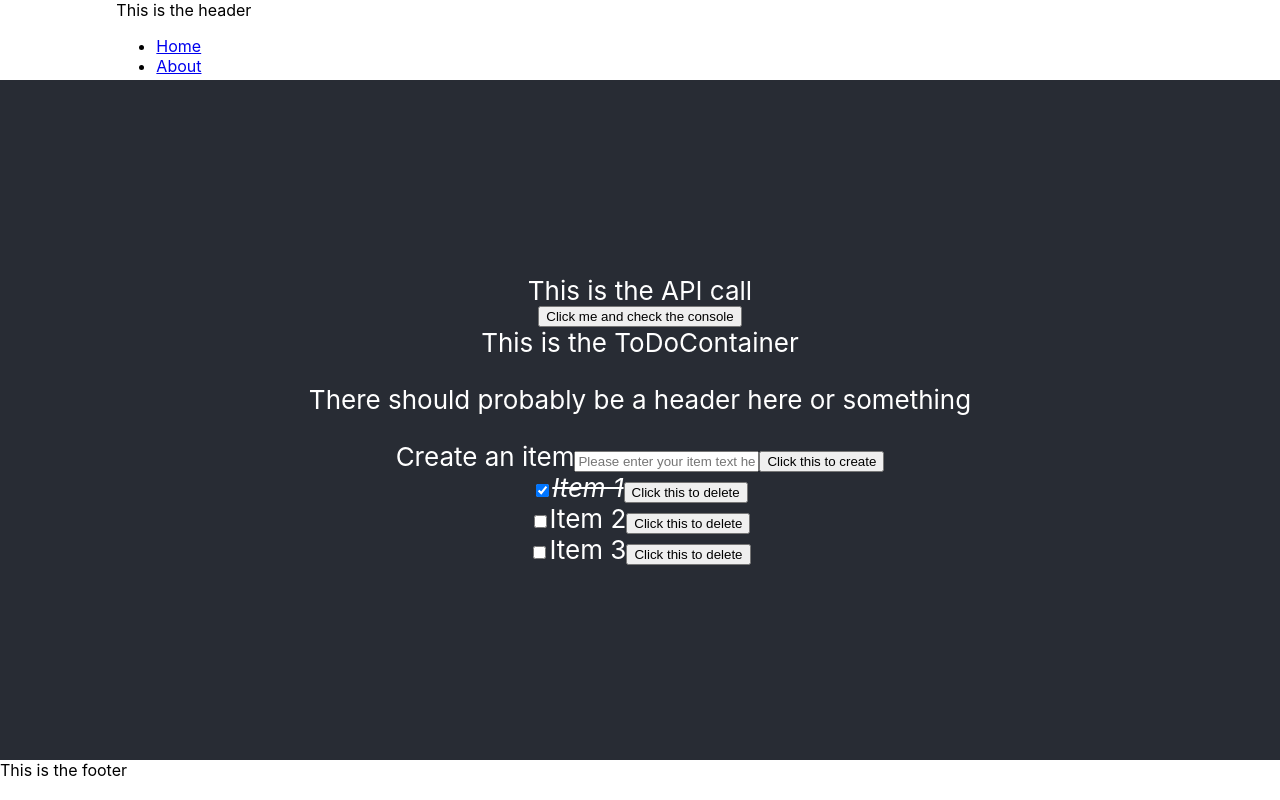
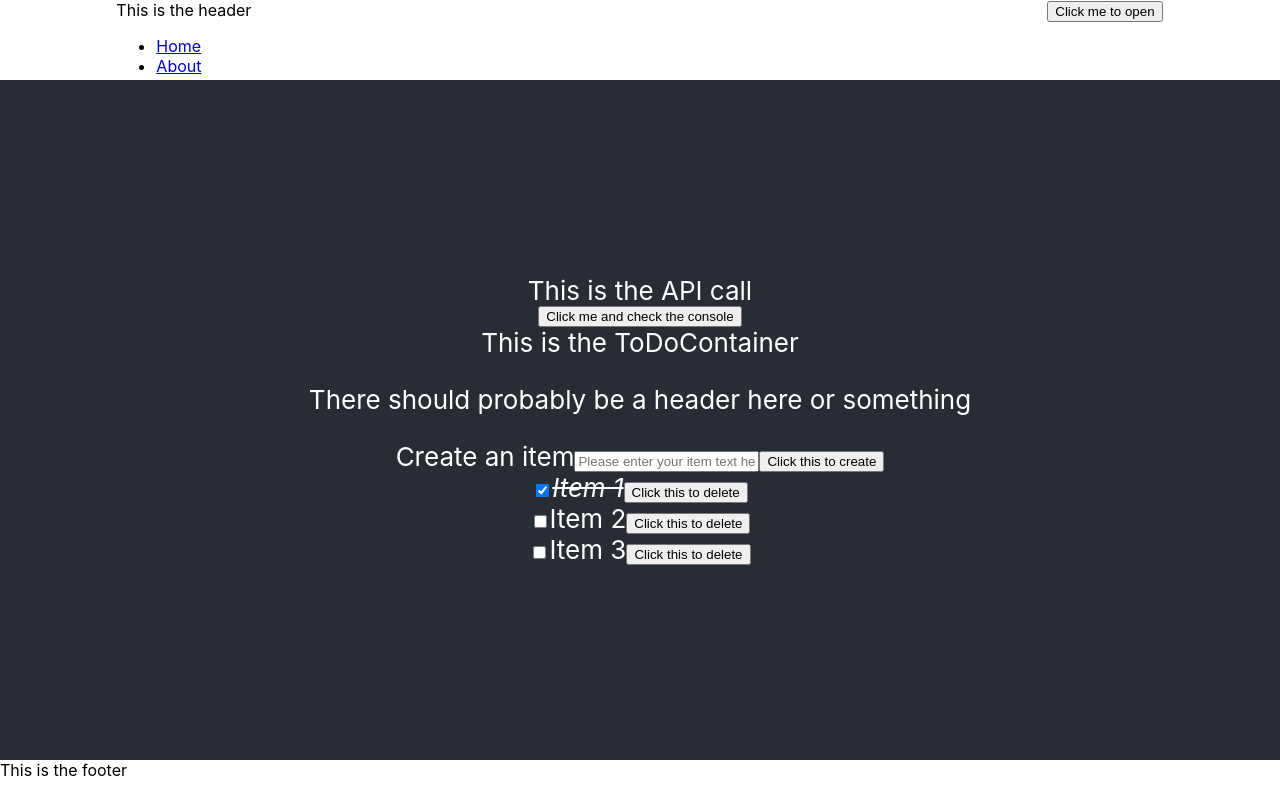
Before and after one commit to Cellv2/mern-auth-todo-app, a React (Create React App) app in the folder client/: page / in a window 1280 px wide. Built offline with nearby package versions, Linux system fonts and the light colour scheme.

Commit message:
Add basic functionality for profile dropdown

```diff
--- a/client/src/components/Header/Header.module.scss
+++ b/client/src/components/Header/Header.module.scss
@@ -1,3 +1,11 @@
+.logo {
+    grid-area: logo;
+}
+
 .header {
     grid-area: header;
 }
+
+.profileDropdown {
+    grid-area: profile;
+}
--- a/client/src/components/Header/Header.tsx
+++ b/client/src/components/Header/Header.tsx
@@ -6,13 +6,16 @@ import About from "../About";
 import User from "../User/User";
 import Login from "..//User/Login";
 import Logout from "..//User/Logout";
+import ProfileDropdown from "./ProfileDropdown";
 
-import styles from './Header.module.scss'
+import styles from "./Header.module.scss";
 
 type Props = {};
 
 const Header = (props: Props) => {
     return (
+        <>
+            <div className={styles.logo}></div>
             <div className={styles.header}>
                 This is the header
                 <Router>
@@ -49,13 +52,15 @@ const Header = (props: Props) => {
                             <Route path="/logout">
                                 <Logout />
                             </Route>
-                        <Route path="/">
-                            {/* <Home /> */}
-                        </Route>
+                            <Route path="/">{/* <Home /> */}</Route>
                         </Switch>
                     </div>
                 </Router>
             </div>
+            <div className={styles.profileDropdown}>
+                <ProfileDropdown />
+            </div>
+        </>
     );
 };
 
--- /dev/null
+++ b/client/src/components/Header/ProfileDropdown.module.scss
@@ -0,0 +1,3 @@
+.closed {
+    visibility: hidden;
+}
--- /dev/null
+++ b/client/src/components/Header/ProfileDropdown.tsx
@@ -0,0 +1,36 @@
+import React, { Component } from "react";
+
+import styles from "./ProfileDropdown.module.scss";
+
+type Props = {};
+type State = {
+    isOpen: boolean;
+};
+
+class ProfileDropdown extends Component<Props, State> {
+    state: State = {
+        isOpen: false,
+    };
+
+    handleDropdownToggle = (): void => {
+        this.setState({ isOpen: !this.state.isOpen });
+
+        return;
+    };
+
+    render() {
+        return (
+            <div>
+                <button onClick={this.handleDropdownToggle}>
+                    Click me to {this.state.isOpen ? "close" : "open"}
+                </button>
+                <ul className={this.state.isOpen ? "open" : `${styles.closed}`}>
+                    <li>View Profile</li>
+                    <li>Log Out</li>
+                </ul>
+            </div>
+        );
+    }
+}
+
+export default ProfileDropdown;
```
Lines whose indentation alone changed are shown as unchanged.
